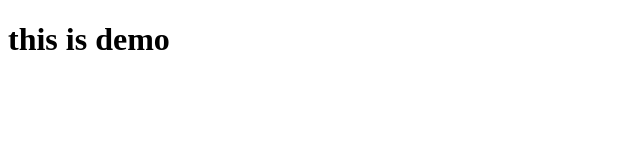
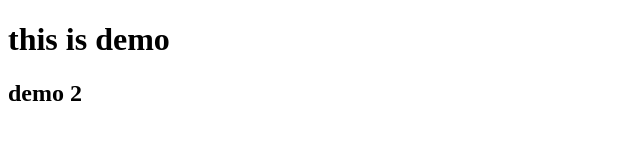
Before and after one commit to maninderturke/first, a plain HTML site: page index.html in a window 1280 px wide. Shown: the whole page, without its empty margins (0-640 px from the left). Drawn offline with Linux system fonts and the light colour scheme.

Commit message:
third commit

```diff
--- a/index.html
+++ b/index.html
@@ -9,5 +9,7 @@
 <body>
     <script src="home.js"></script>
     <h1>this is demo</h1>
+
+    <h2>demo 2</h2>
 </body>
 </html>
```
